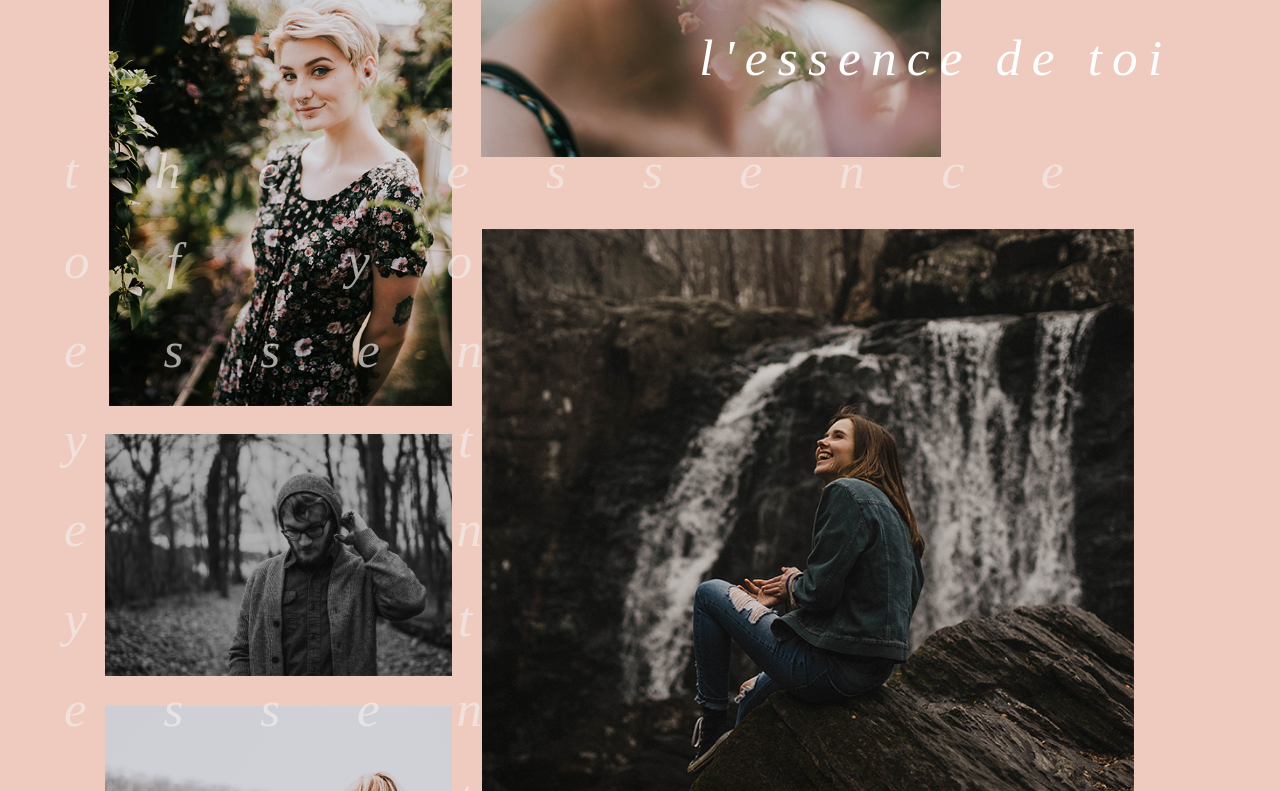
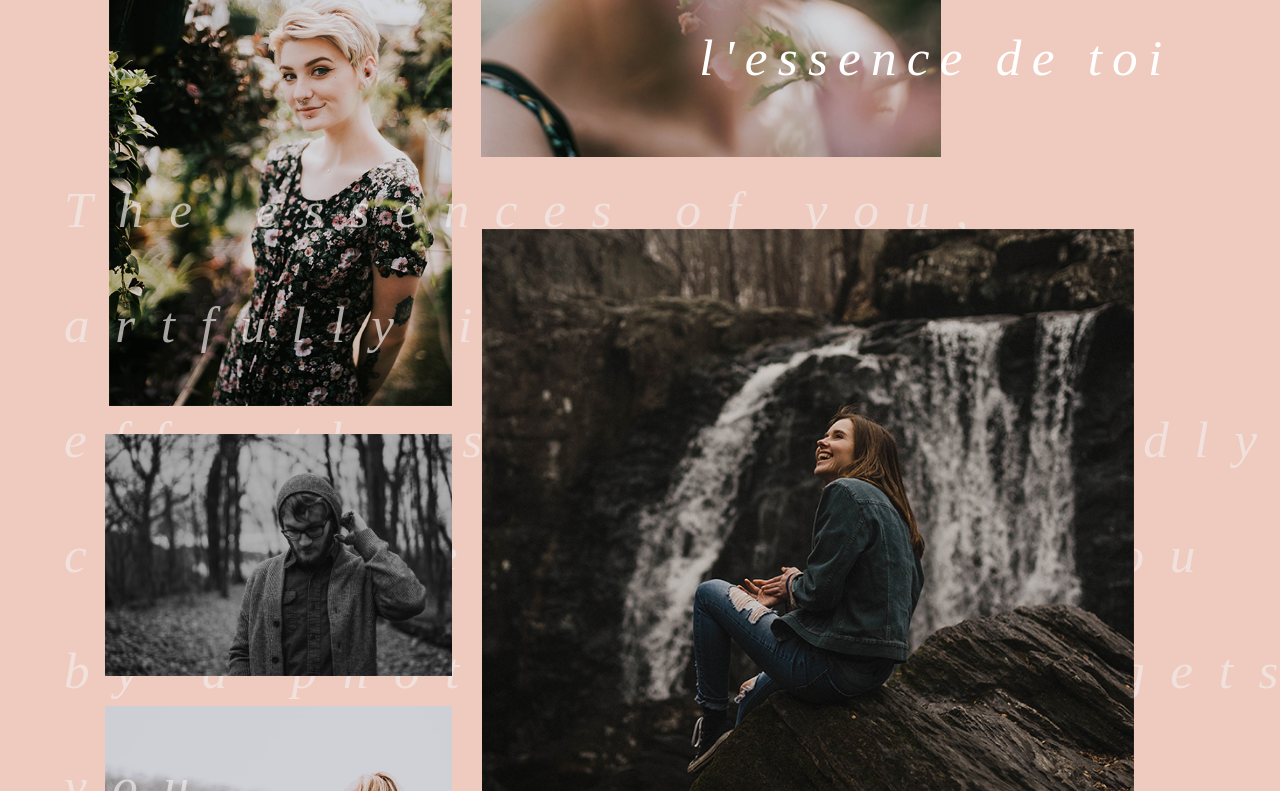
Before and after one commit to StephenMarkToms/redfish, a plain HTML site: page portrait.html in a window 1280 px wide. Shown: the part 629-1420 px from the top of the page. Drawn offline with Linux system fonts and the light colour scheme.

Commit message:
updated bg text

```diff
--- a/portrait.html
+++ b/portrait.html
@@ -338,14 +338,11 @@
 
 
                     <p class="background-text">
-                      the essence of you
-                      the essence of you
-                      the essence of you
-                      the essence of you
-                      the essence of you
-                      the essence of you
-                      the essence of you
-
+                      The essences of you, artfully intimate, effortlessly cool, candidly chic, Great photos of you by a photographer who gets you.
+                      <br>
+                      The essences of you, artfully intimate, effortlessly cool, candidly chic, Great photos of you by a photographer who gets you.
+                      <br>
+                      The essences of you, artfully intimate, effortlessly cool, candidly chic, Great photos of you by a photographer who gets you.
                     </p>
 
                     <div class="row-12 mx-auto">
--- a/styles/index.css
+++ b/styles/index.css
@@ -354,12 +354,12 @@ a:hover {
 	position: absolute;
     right: -5%;
     width: 100%;
-    margin-top: 17%;
-    letter-spacing: 1.5em;
+    margin-top: 19%;
+    letter-spacing: .5em;
     font-size: 4vw;
     /* transform: rotate(-90deg); */
     color: #f2eceaad;
-    line-height: 7vw;
+    line-height: 9vw;
     font-style: italic;
 
 }
```
